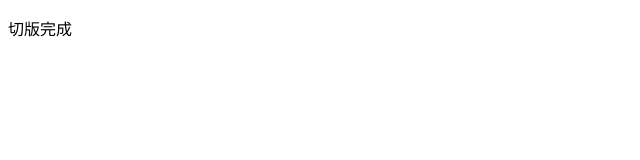
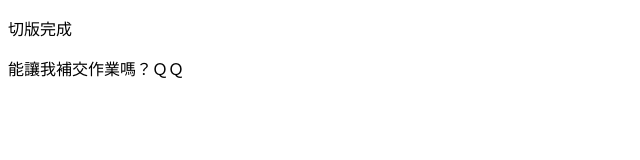
Before and after one commit to winniethepoor/github_quest, a plain HTML site: page index.html in a window 1280 px wide. Shown: the whole page, without its empty margins (0-640 px from the left). Drawn offline with Linux system fonts and the light colour scheme.

Commit message:
被助教釘在牆上修改版本_v1

```diff
--- a/index.html
+++ b/index.html
@@ -7,6 +7,7 @@
 </head>
 <body>
     <p>切版完成</p>
+    <p>能讓我補交作業嗎？ＱＱ</p>
 
 </body>
 </html>
```
